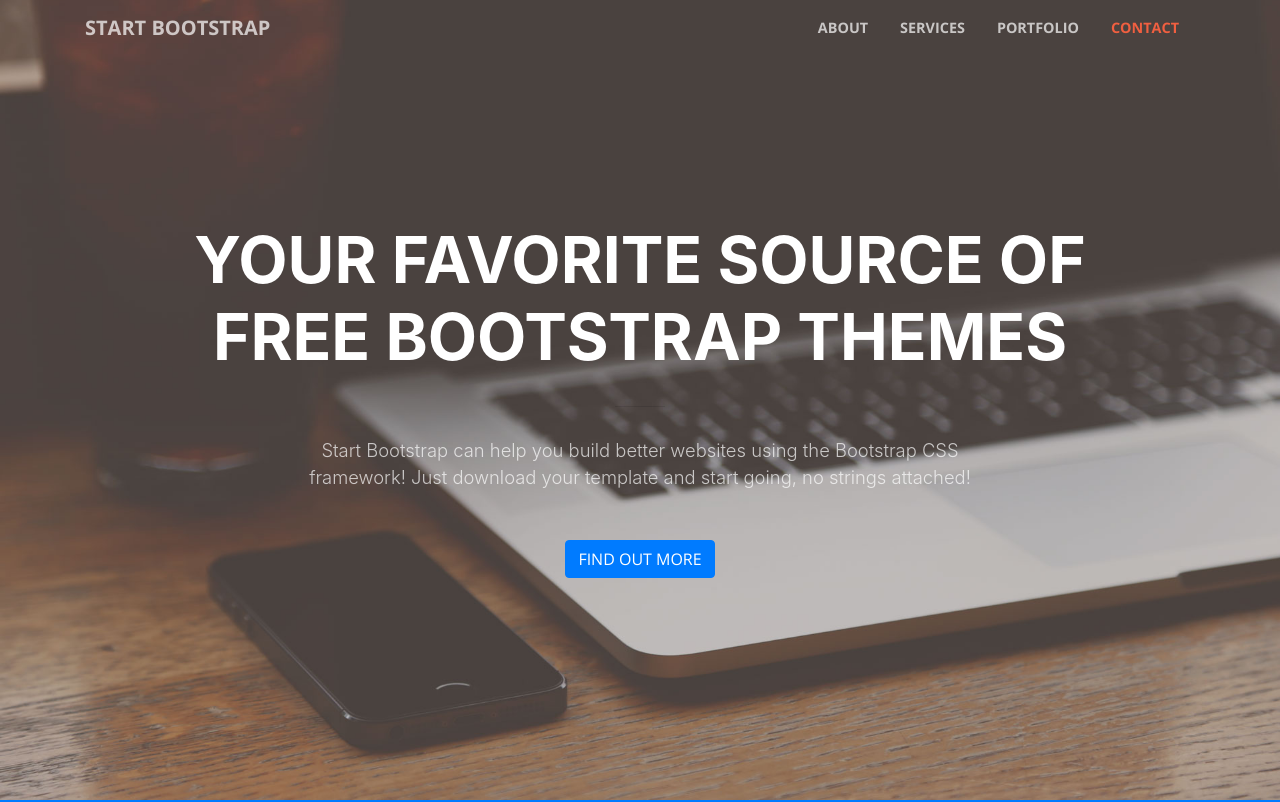
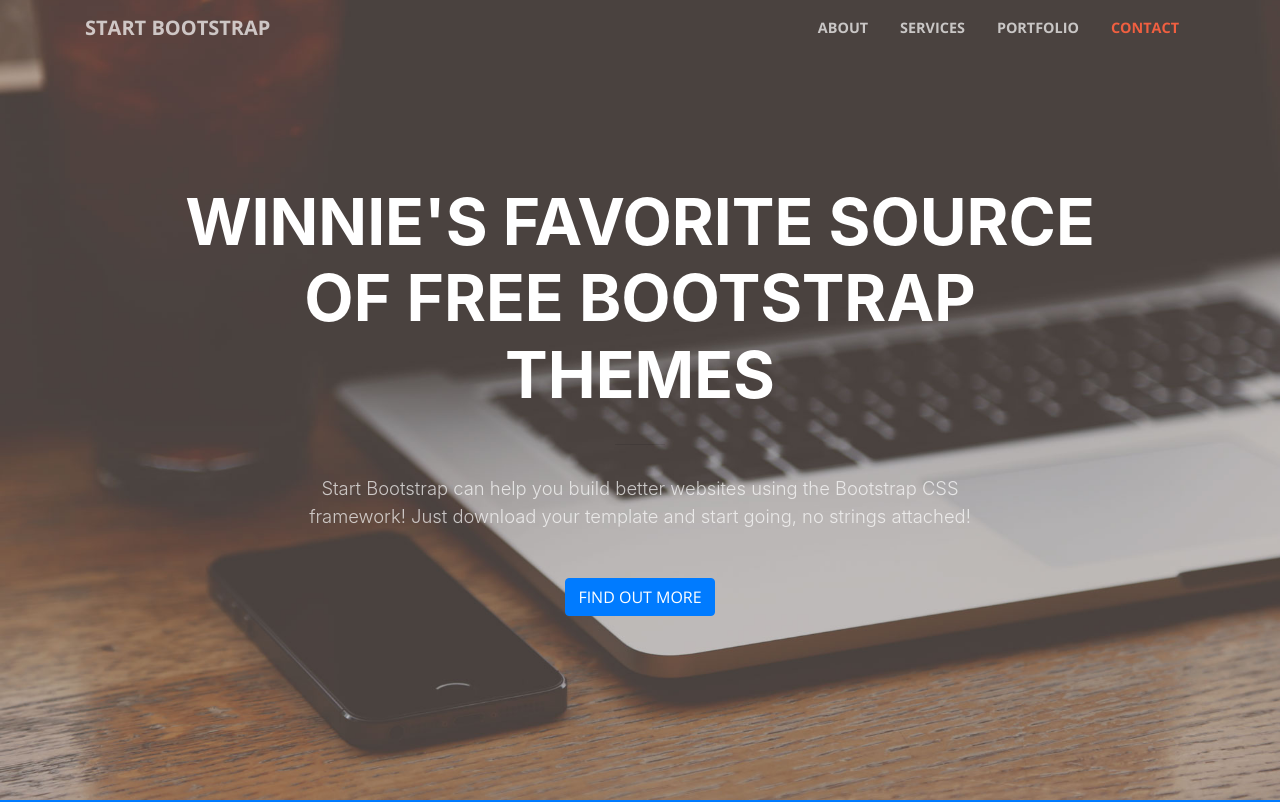
Before and after one commit to winniefu/winnie, a website with bundled scripts: page index.html in a window 1280 px wide. Shown: the top 802 px of the page. Built offline with nearby package versions, Linux system fonts and the light colour scheme.

Commit message:
First change
測試修改內容

```diff
--- a/index.html
+++ b/index.html
@@ -59,7 +59,7 @@
         <div class="row">
           <div class="col-lg-10 mx-auto">
             <h1 class="text-uppercase">
-              <strong>Your Favorite Source of Free Bootstrap Themes</strong>
+              <strong>WINNIE'S Favorite Source of Free Bootstrap Themes</strong>
             </h1>
             <hr>
           </div>
```
